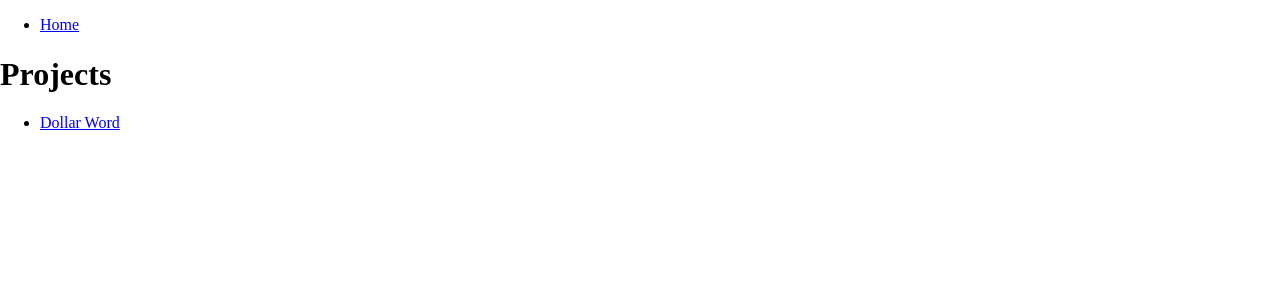
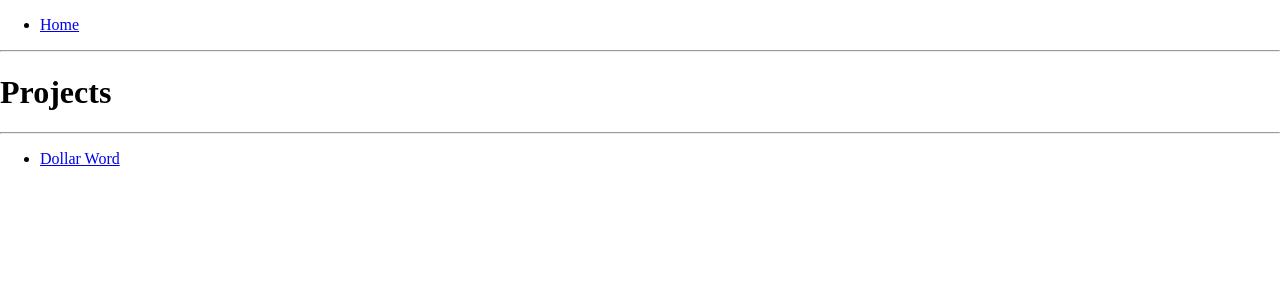
Before and after one commit to mebartsch/mebartsch.github.io, a Jekyll site: the page projects/index.html, which Jekyll copies as it is, in a window 1280 px wide. Shown: the top 300 px of the page. Built offline with Jekyll 4.4.1, drawn with Linux system fonts in a browser that asks for light colours; nearby versions of some CDN libraries; library files that are not in the unit come from our copies.

Commit message:
Update index.html

```diff
--- a/projects/index.html
+++ b/projects/index.html
@@ -11,9 +11,10 @@
   </head>
   <body>
 	<!-- NAVIGATION BUTTONS -->
-	<nav> <ul>
+	<nav><ul>
 	        <li><a href="/">Home</a></li>
-	</ul>	</nav>
+	</ul></nav>
+	<hr>
 
 	<!-- HEADER -->
         <section class="page-header">
@@ -22,11 +23,10 @@
 
 	<!-- MAIN BODY -->
     	<section class="main-content">
-
-	 	<!--   <p> Contents to come soon! </p> -->
-		<nav> <ul>
+		<hr>
+		<nav><ul>
 			<li><a href="/projects/Dollar Word">Dollar Word</a></li>
-		</ul>	</nav>
+		</ul></nav>
 
 	 	<footer class="site-footer">
 		 </footer>
```
